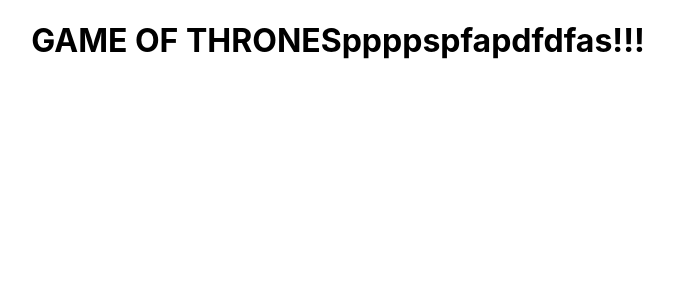
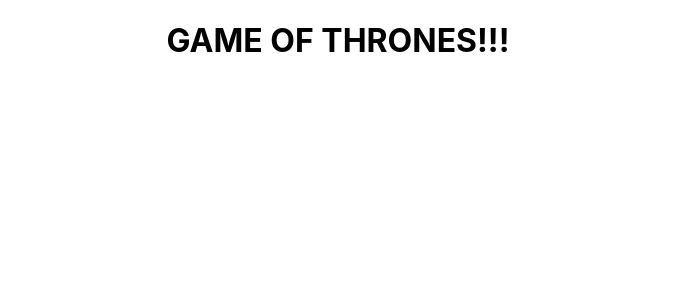
Before and after one commit to jaelEspinosa/react_Games_of_Thrones, a React (Create React App) app: page / in a window 1280 px wide. Shown: the top 300 px of the page, without its empty margins (302-975 px from the left). Built offline with nearby package versions, Linux system fonts and the light colour scheme.

Commit message:
add component

```diff
--- a/src/App.js
+++ b/src/App.js
@@ -3,7 +3,7 @@
 function App() {
   return (
     <div className="App">
-      <h1>GAME OF THRONESppppspfapdfdfas!!!</h1>
+      <h1>GAME OF THRONES!!!</h1>
     </div>
   );
 }
```
Also changed, not shown: src/Components/Menu.jsx (added).
